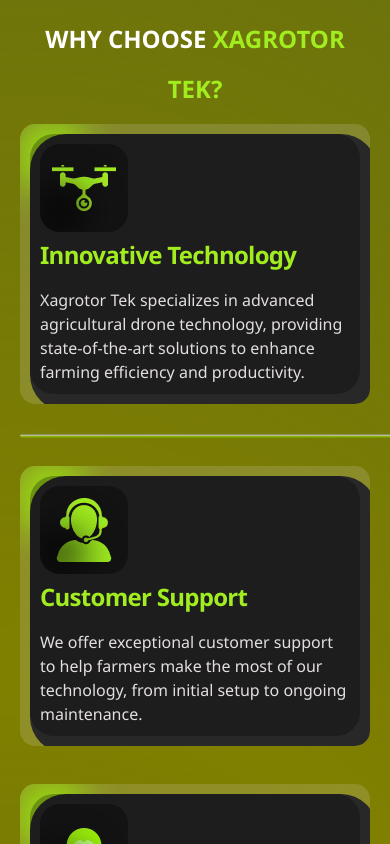
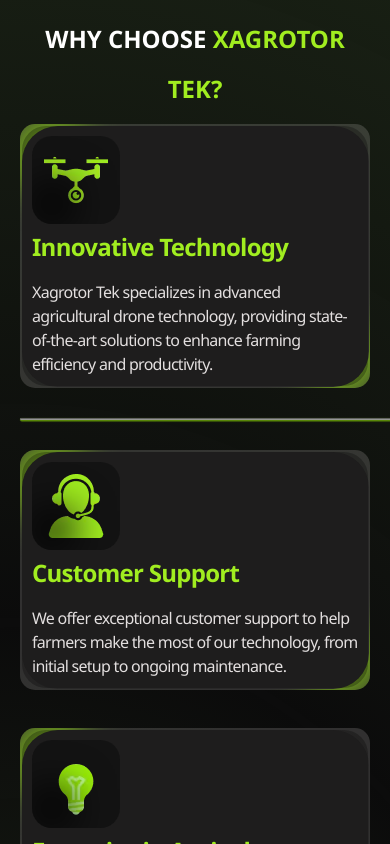
Before and after one commit to vikraman1653763/XAG-1, a React (Vite) app: page / in a window 390 px wide. Shown: the part 2480-3324 px from the top of the page. Built offline with nearby package versions, Linux system fonts and the light colour scheme.

Commit message:
'10-07-2024'

```diff
--- a/src/style/about.css
+++ b/src/style/about.css
@@ -96,7 +96,6 @@
 .About .contents p {
     color: #FFF;
     text-shadow: 0px 4px 4px rgba(0, 0, 0, 0.25);
-    font-size: 20px;
     font-style: normal;
     font-weight: 400;
     line-height: 1.8em;
@@ -644,10 +643,6 @@
 
 /* On screens that are 600px or less, set the background color to olive */
 @media screen and (max-width: 600px) {
-    body {
-        background-color: olive;
-        width: 100%;
-    }
 
     .mission {
         padding: 20px;
--- a/src/style/blog.css
+++ b/src/style/blog.css
@@ -92,7 +92,7 @@
   }
 
   .blog-textContent p {
-    font-size: clamp(.5rem,1rem,2.5rem);
+    font-size: clamp(.5rem,1.3rem,2.5rem);
     font-weight: lighter;
     text-overflow: ellipsis;
   }
--- a/src/style/contact.css
+++ b/src/style/contact.css
@@ -21,23 +21,7 @@
     width: 70%;
 }
 
-.image-text h3 {
-    color: white;
-    font-size: 64px;
-    text-transform: uppercase;
-    line-height: 72px;
-    font-weight: 800;
-    margin-bottom: 24px;
-}
-.image-text h3 span {
-    color: #9BF00B;
-}
 
-.image-text p {
-    font-size: 18px;
-    font-weight: 600;
-    color: white;
-}
 
 /* SECTION-4 STARTS*/
 #enquiry {
--- a/src/style/home-mob.css
+++ b/src/style/home-mob.css
@@ -180,7 +180,6 @@
 
 .adv-card-bg-home {
     width: 100%;
-    padding: 10px;
     margin: 10px 0;
     border-radius: 15px;
 }
--- a/src/style/home.css
+++ b/src/style/home.css
@@ -657,7 +657,7 @@
     align-items: flex-start;
 }
 
-.adv-card .content-div p {
+.adv-card {
     color: #E3DFDF;
     font-family: "Segoe UI";
     font-size: 18px;
@@ -666,7 +666,7 @@
     line-height: 150%;
 }
 
-.adv-card .content-div h4 {
+.adv-card  {
     color: #A1ED20;
     font-family: "Segoe UI";
     font-size: 24px;
--- a/src/style/navbar.css
+++ b/src/style/navbar.css
@@ -16,6 +16,11 @@
     position: relative;
     -ms-overflow-style: -ms-autohiding-scrollbar; /* Hide scrollbar automatically when not in use */
     overflow-y: scroll;
+}
+
+p{
+    font-size: 1.4rem;
+    font-weight: 500;
 }
 
 /* NAVIGATION starts */
@@ -174,6 +179,10 @@
     color: #000000;
 }
 @media (max-width: 767px) {
+
+    body{
+        background-color: #0C0C0C;
+    }
     .hamburger {
         display: block;
     }
```
